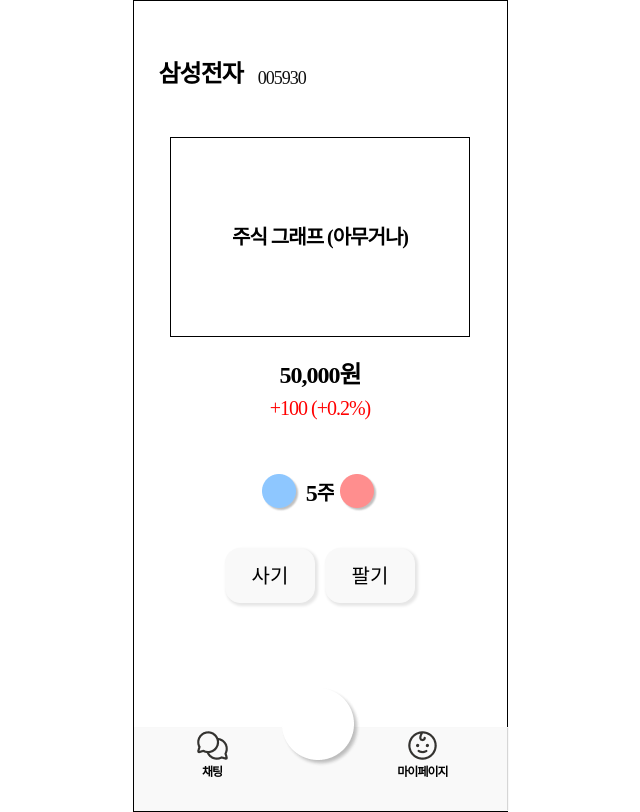
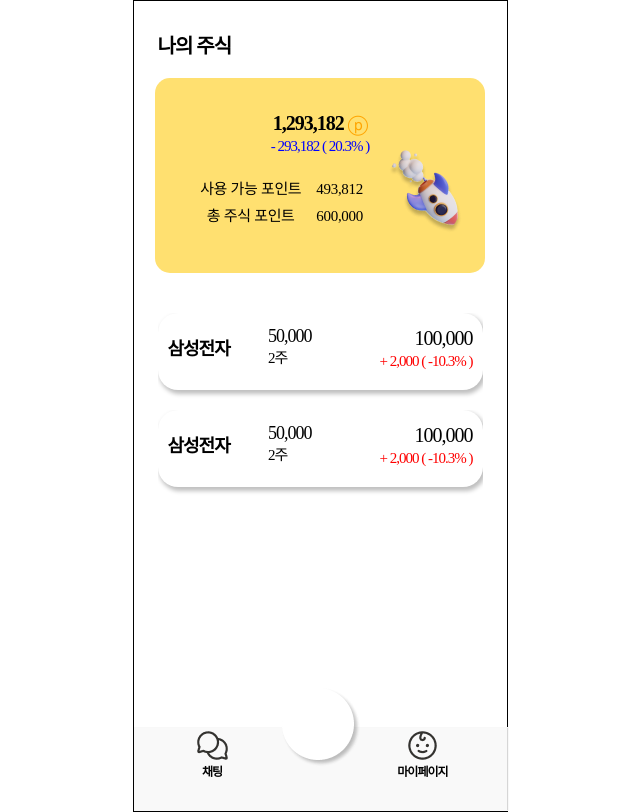
Before and after one commit to MoneyPlay-DigitalHanaro/front-end, a React (Create React App) app: page /stock in a window 1280 px wide. Shown: the whole page, without its empty margins (320-960 px from the left). Built offline with nearby package versions, Linux system fonts and the light colour scheme; a web font is replaced by a local one.

Commit message:
Feat: login UI 점검

```diff
--- a/src/App.js
+++ b/src/App.js
@@ -26,7 +26,8 @@
 import Admin3 from './pages/test.js';
 import AdminStudent from './pages/admin/AdminStudent';
 import InstallmentSavings from './pages/installmentSavings/InstallmentSavings';
-import PurchaseStock from './pages/stock/PurchaseStock'
+import PurchaseStock from './pages/stock/PurchaseStock';
+import Stock from './pages/stock/Stock';
 
 function App() {
   // useEffect(() => {
@@ -50,7 +51,8 @@
             <Route path="*" element={<Main />} />
             <Route path="/" element={<Main />} />
             <Route path="/news" element={<NewsList />} />
-            <Route path="/stock" element={<PurchaseStock />} />
+            <Route path="/stock" element={<Stock />} />
+            <Route path="/purchase" element={<PurchaseStock />} />
             <Route path="/test" element={<AutoLayoutSizingExample />} />
             <Route path="/join" element={<Join />} />
             <Route path="/mypage" element={<MyPage />} />
--- a/src/component/Footer.js
+++ b/src/component/Footer.js
@@ -2,19 +2,24 @@
 import baby from '../image/Footer/Baby.png';
 import chat from '../image/Footer/ChatsCircle.png';
 import circle from '../image/Footer/Circle.png';
+import home from '../image/Footer/home.png';
 
 function Footer() {
   return (
     <div className="footer">
       <img src={circle} className="FooterCircle" />
+      <a href="/chat" style={{ textDecoration: 'none', color: 'black' }}>
         <div>
           <img src={chat} className="iconChat" />
           <p className="ft12">채팅</p>
         </div>
+      </a>
+      <a href="/mypage" style={{ textDecoration: 'none', color: 'black' }}>
         <div>
           <img src={baby} className="" />
           <p className="ft12">마이페이지</p>
         </div>
+      </a>
     </div>
   );
 }
--- a/src/pages/mainPage/Main.js
+++ b/src/pages/mainPage/Main.js
@@ -81,6 +81,7 @@
         </a>
       </div>
       <div className="rowbox">
+        <a href="/QR" style={{ textDecoration: 'none' }}>
           <MenuBtn bg="rgba(255, 237, 203, 0.5);">
             <b className="title mt10 mb10">오늘의 단어</b>
             <span>
@@ -90,6 +91,8 @@
             </span>
             <img src={Calender} className="imgMain" />
           </MenuBtn>
+        </a>
+        <a href="/news" style={{ textDecoration: 'none' }}>
           <MenuBtn bg="rgba(112, 195, 255, 0.5);">
             <div>
               <b className="title mt10 mb10">뉴스</b>
@@ -97,6 +100,7 @@
               <img src={Globe} className="imgMain" />
             </div>
           </MenuBtn>
+        </a>
       </div>
       <div className="rowbox">
         <MenuBtn bg="rgba(30, 144, 255, 0.5)">
@@ -135,10 +139,10 @@
             </div>
           </div>
         </MenuBtn>
+        <a href="/stock" style={{ textDecoration: 'none' }}>
           <MenuBtn bg="rgba(255, 224, 112, 0.5)">
             <p>
               <b className="title mt10 mb10">자산 불리기</b>
-
               <span>
                 적금과 주식을
                 <br />
@@ -147,6 +151,7 @@
             </p>
             <img src={Money} className="imgMain" />
           </MenuBtn>
+        </a>
       </div>
       <MenuBtn
         bg="white"
```
Also changed, not shown: src/pages/stock/Stock.js (+2 -8 lines), src/image/Footer/home.png (added), src/pages/stock/PurchaseStock.js (line endings or trailing spaces). Lines whose indentation alone changed are shown as unchanged.
